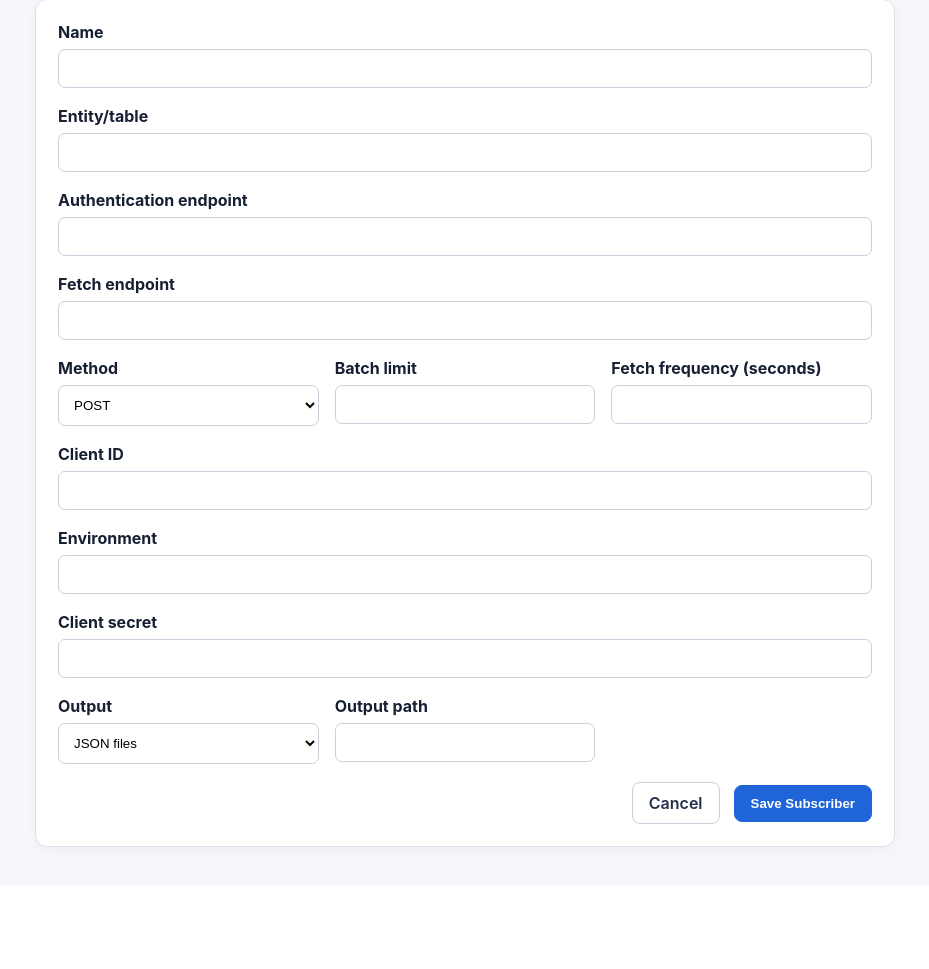
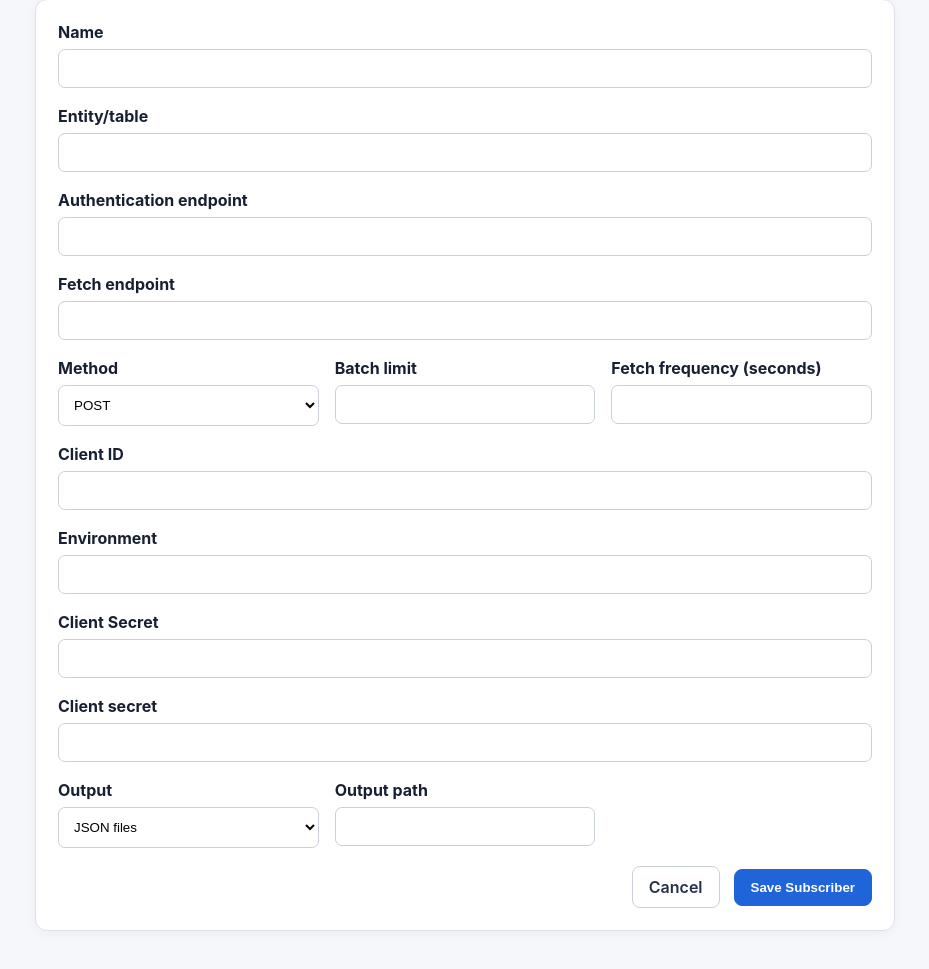
Before and after one commit to patoconor123/SLS-Queue-Manager, a Flask app: page /subscriber/new in a window 1280 px wide. Shown: the part 198-1167 px from the top of the page, without its empty margins (29-958 px from the left). Before the commit the page ends 1051 px from the top, so only its background shows below. Run offline with Flask 3, Linux system fonts and the light colour scheme.

Commit message:
Add Client Secret input field conditionally
Added a conditional input for Client Secret in edit mode.

```diff
--- a/templates/form.html
+++ b/templates/form.html
@@ -17,6 +17,16 @@
     </div>
     <label>Client ID<input name="client_id" value="{{ sub.client_id if sub else '' }}" required /></label>
     <label>Environment<input name="environment" value="{{ sub.environment if sub else '' }}" required /></label>
+    {% if not edit_mode %}
+    <label>Client Secret
+        <input
+            name="client_secret"
+            type="password"
+            autocomplete="new-password"
+            required
+        >
+    </label>
+    {% endif %}
     <label>Client secret<input name="client_secret" type="password" autocomplete="new-password" required /></label>
     <div class="split">
         <label>Output<select name="output_type"><option value="json_files">JSON files</option></select></label>
```
